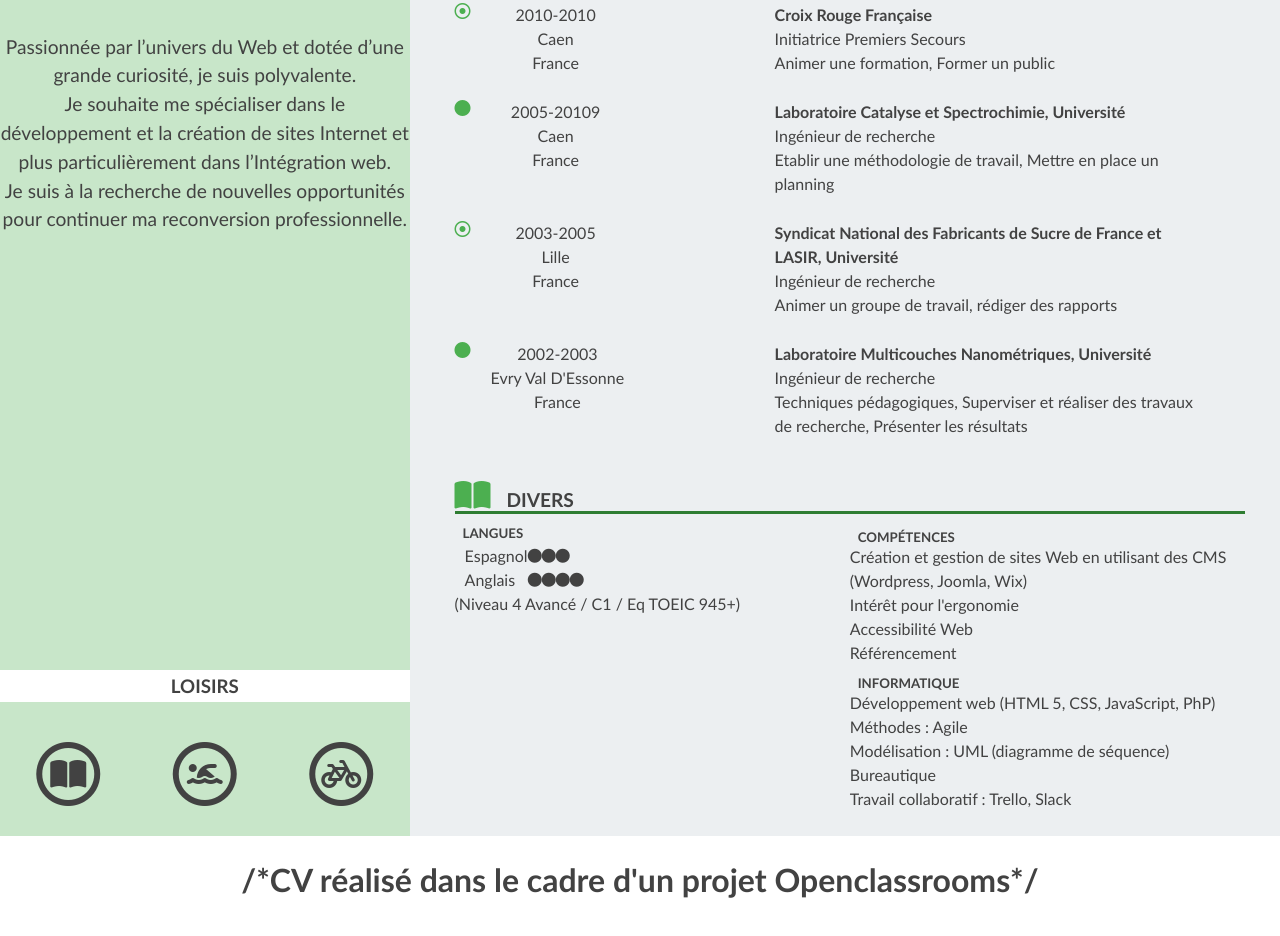
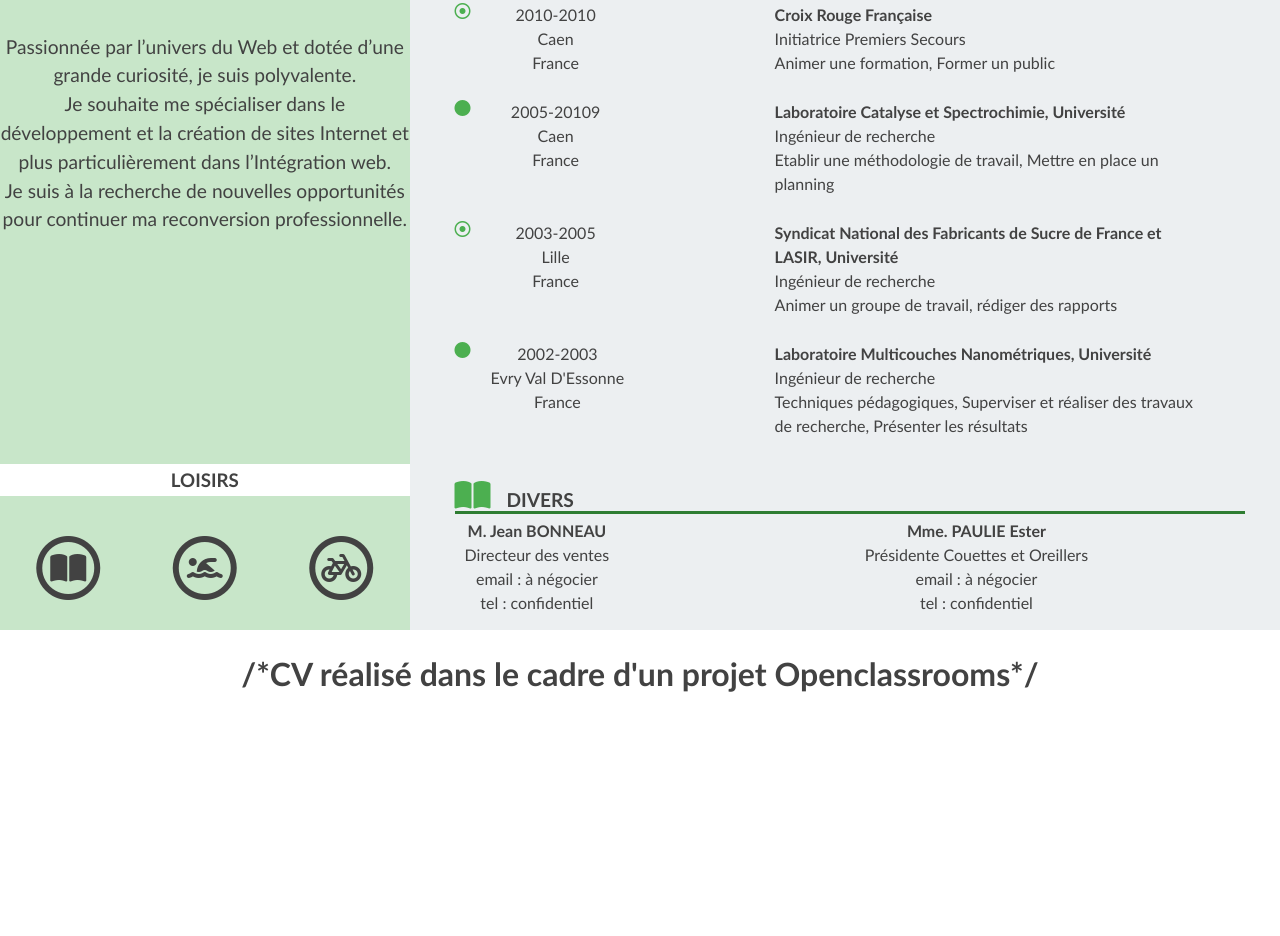
Before and after one commit to bea14/CV, a plain HTML site: page index.html in a window 1280 px wide. Shown: the part 763-1699 px from the top of the page. After the commit the page ends 1543 px from the top, so only its background shows below. Drawn offline with Linux system fonts and the light colour scheme.

Commit message:
Add files via upload

```diff
--- a/index.html
+++ b/index.html
@@ -188,34 +188,24 @@
 						<i class="fas fa-book-open fa-2x"></i>
 						<h4>Divers</h4>
 		       		</div>
-		       		<section>
-						<section id="langues">
-							<h5>Langues</h5>
-							<div class="listelangue">
-								<p>Espagnol <br />
-									Anglais
-								</p>
-								<p><i class="fas fa-circle fa-sm"></i><i class="fas fa-circle fa-sm"></i><i class="fas fa-circle fa-sm"></i><br />
-								<i class="fas fa-circle fa-sm"></i><i class="fas fa-circle fa-sm"></i><i class="fas fa-circle fa-sm"></i><i class="fas fa-circle fa-sm"></i><br />
-								</p>
-							</div>
-							<p>(Niveau 4 Avancé / C1 / Eq TOEIC 945+)</p>
-						</section>
-						<section id="competences">
-							<h5>Compétences</h5>
-							<p>Création et gestion de sites Web en utilisant des CMS (Wordpress, Joomla, Wix)<br />
-								Intérêt pour l'ergonomie<br />
-								Accessibilité Web<br />
-								Référencement
+		       		<section class="recommend">
+						<div>
+							<p class="name">M. Jean BONNEAU</p>
+							<p>
+								Directeur des ventes <br>
+								email : à négocier <br>
+								tel : confidentiel
 							</p>
-							<h5>Informatique</h5>
-							<p>Développement web (HTML 5, CSS, JavaScript, PhP)<br />
-								Méthodes : Agile<br />
-								Modélisation : UML (diagramme de séquence)<br />
-								Bureautique<br />
-								Travail collaboratif : Trello, Slack
+						</div>
+					</section>
+					<section class="recommend">
+						<div>
+							<p class="name">Mme. PAULIE Ester</p>
+							<p>Présidente Couettes et Oreillers <br>
+								email : à négocier <br>
+								tel : confidentiel
 							</p>
-						</section>
+						</div>
 					</section>
 				</section>
 
--- a/style.css
+++ b/style.css
@@ -40,7 +40,7 @@ p {
 }
 
 a, a:visited {
-	color: rgb(66, 66, 66)f;
+	color: rgb(66, 66, 66);
 	text-decoration: none;
 }
 
@@ -232,28 +232,14 @@ main p {
 	font-weight: bold;
 }
 
-/*titres parties principales*/
-
-#langues {
+/*partie divers*/
+.recommend {
 	margin-left: auto;
 	margin-right: auto;
+	margin-bottom: 10px;
+	text-align: center;
 }
 
-#competences {
-	margin-left: auto;
-	margin-right: auto;
-}
-
-#competences h5 {
-	font-weight: bold;
-	margin-top: 30px;
-}
-
-.listelangue {
-	text-align: left;
-	margin-left: 10px;
-	display: flex;
-}
 
 
 /*********************************************/
@@ -290,25 +276,11 @@ main p {
 		text-align: left;
 	}
 
-	#langues {
-		width: 50%;
-		display: block;
-		line-height: 1.5;
-	}
-
-	#competences {
-		width: 50%;
+	.recommend {
+		flex: 1.2;
+		margin-left: 20px;
 		position: relative;
-		display: block;
-	}
-
-	#competences h5 {
-		font-weight: bold;
-		margin-top: 5px;
-	}
-
-	#competences p {
-		margin-bottom: 10px;
+		width: 462px;
 	}
 }
 
@@ -397,9 +369,4 @@ main p {
 		flex-basis: auto;
 	}
 
-	.listelangue {
-		text-align: left;
-		margin-left: 10px;
-		display: flex;
-	}
 }
```
